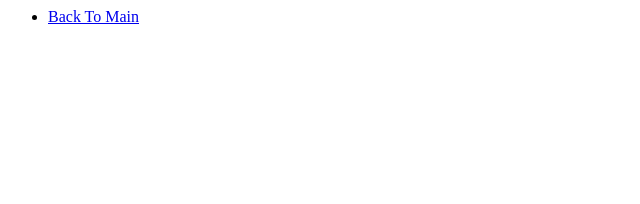
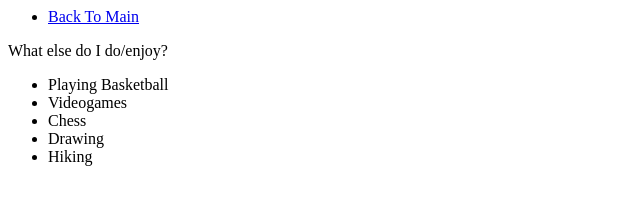
Before and after one commit to whatnamedidyouwannahave/whatnamedidyouwannahave.github.io, a plain HTML site: page second.html in a window 1280 px wide. Shown: the whole page, without its empty margins (0-640 px from the left). Drawn offline with Linux system fonts and the light colour scheme.

Commit message:
Update second.html

```diff
--- a/second.html
+++ b/second.html
@@ -12,3 +12,18 @@
       </ul>
     </nav>
   </body>
+
+  <main>
+    <article>
+      <header>What else do I do/enjoy?</header>
+      <section>
+        <ul>
+          <li>Playing Basketball</li>
+          <li>Videogames</li>
+          <li>Chess</li>
+          <li>Drawing</li>
+          <li>Hiking</li>
+        </ul>
+      </section>
+    </article>
+  </main>
```
